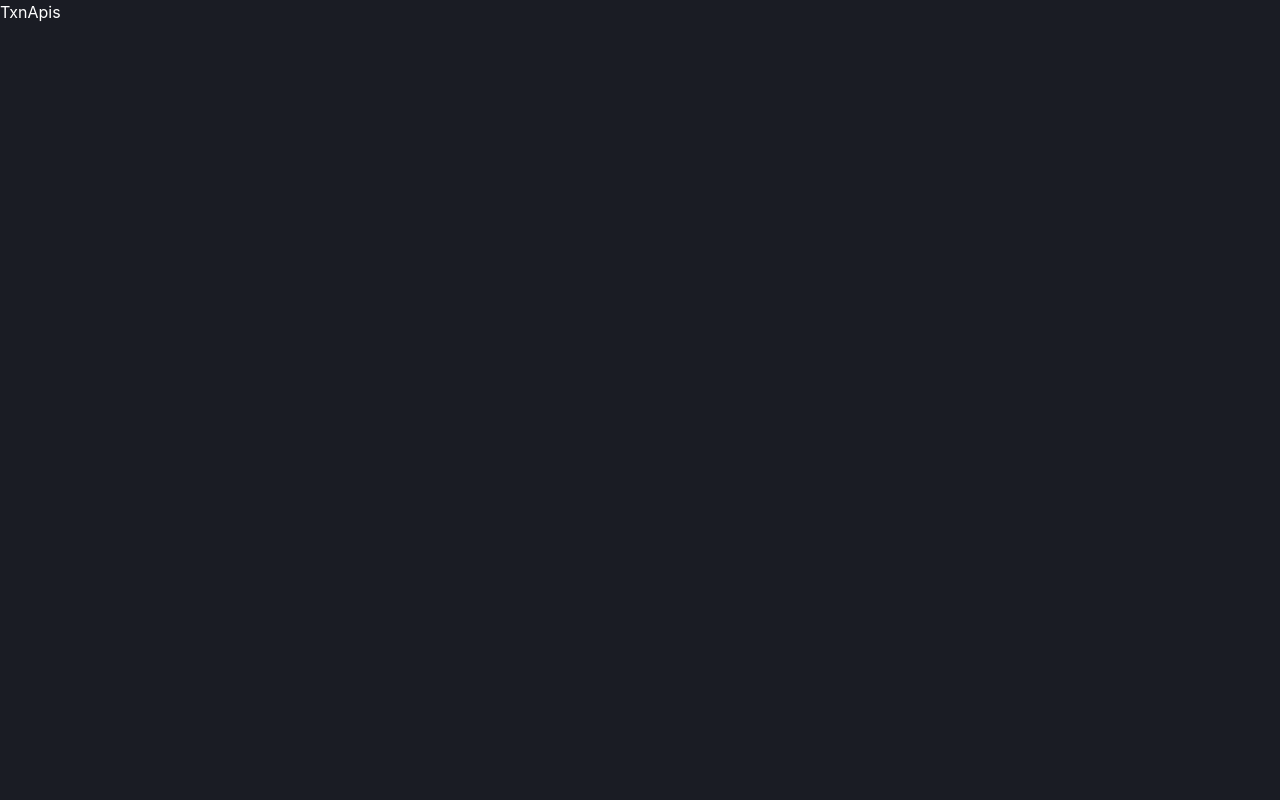
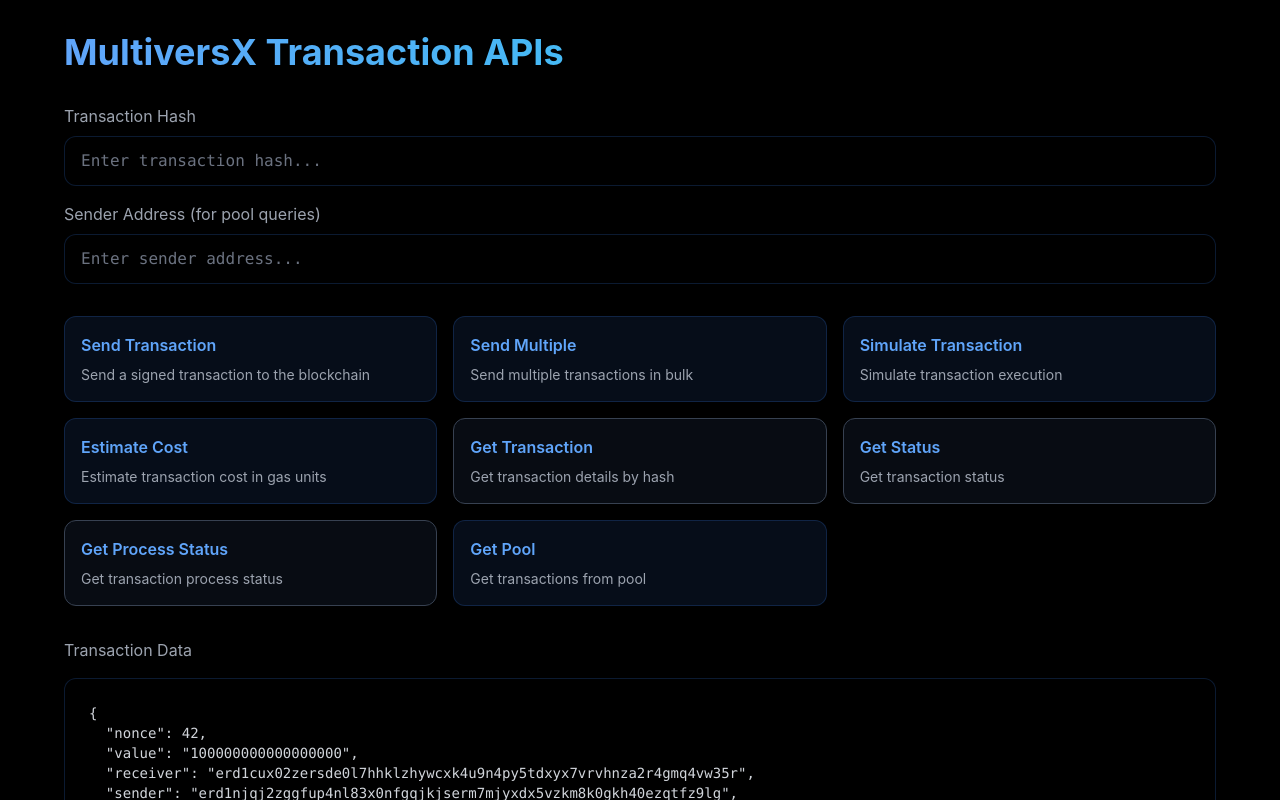
Before and after one commit to ayushsingh82/QueryX, a React (Vite) app: page /txn in a window 1280 px wide. Shown: the top 800 px of the page. Built offline with nearby package versions, Linux system fonts and the light colour scheme.

Commit message:
multivers txns

```diff
--- /dev/null
+++ b/src/components/mutilvers/BlockApis.jsx
@@ -0,0 +1,9 @@
+import React from 'react'
+
+const BlockApis = () => {
+  return (
+    <div>BlockApis</div>
+  )
+}
+
+export default BlockApis
--- a/src/components/mutilvers/TxnApis.jsx
+++ b/src/components/mutilvers/TxnApis.jsx
@@ -1,9 +1,192 @@
-import React from 'react'
+import React, { useState } from 'react';
+import { motion } from 'framer-motion';
+
+const EXAMPLE_TXN = {
+  nonce: 42,
+  value: "100000000000000000",
+  receiver: "erd1cux02zersde0l7hhklzhywcxk4u9n4py5tdxyx7vrvhnza2r4gmq4vw35r",
+  sender: "erd1njqj2zggfup4nl83x0nfgqjkjserm7mjyxdx5vzkm8k0gkh40ezqtfz9lg",
+  gasPrice: 1000000000,
+  gasLimit: 70000,
+  data: "Zm9vZCBmb3IgY2F0cw==",
+  signature: "93207c579bf57be03add632b0e1624a73576eeda8a1687e0fa286f03eb1a17ffb125ccdb008a264c402f074a360442c7a034e237679322f62268b614e926d10f",
+  chainId: "1",
+  version: 1
+};
 
 const TxnApis = () => {
+  const [txnHash, setTxnHash] = useState('');
+  const [sender, setSender] = useState('');
+  const [response, setResponse] = useState(null);
+  const [loading, setLoading] = useState(false);
+  const [txnData, setTxnData] = useState(EXAMPLE_TXN);
+
+  const handleApiCall = async (endpoint, method = 'GET', body = null) => {
+    setLoading(true);
+    try {
+      const baseUrl = 'https://gateway.multiversx.com/transaction';
+      let url = baseUrl;
+
+      if (endpoint === 'hash') {
+        url += `/${txnHash}`;
+      } else if (endpoint === 'status') {
+        url += `/${txnHash}/status`;
+      } else if (endpoint === 'process-status') {
+        url += `/${txnHash}/process-status`;
+      } else if (endpoint === 'pool') {
+        url += `/pool${sender ? `?by-sender=${sender}` : ''}`;
+      } else {
+        url += `/${endpoint}`;
+      }
+
+      const options = {
+        method,
+        headers: {
+          'Content-Type': 'application/json',
+        },
+        ...(body && { body: JSON.stringify(body) })
+      };
+
+      const response = await fetch(url, options);
+      const data = await response.json();
+      setResponse(data);
+    } catch (error) {
+      setResponse({ error: error.message });
+    }
+    setLoading(false);
+  };
+
   return (
-    <div>TxnApis</div>
-  )
-}
+    <div className="min-h-screen bg-black p-8">
+      <div className="max-w-6xl mx-auto">
+        <h1 className="text-4xl font-bold bg-gradient-to-r from-blue-400 to-cyan-400 bg-clip-text text-transparent mb-8">
+          MultiversX Transaction APIs
+        </h1>
 
-export default TxnApis
+        {/* Input Fields */}
+        <div className="mb-8 space-y-4">
+          <div>
+            <label className="block text-gray-400 mb-2">Transaction Hash</label>
+            <input
+              type="text"
+              value={txnHash}
+              onChange={(e) => setTxnHash(e.target.value)}
+              placeholder="Enter transaction hash..."
+              className="w-full bg-black/40 border border-blue-500/20 rounded-xl py-3 px-4
+                text-gray-200 placeholder-gray-500 focus:outline-none focus:border-blue-500/50
+                transition-all duration-300 font-mono"
+            />
+          </div>
+          <div>
+            <label className="block text-gray-400 mb-2">Sender Address (for pool queries)</label>
+            <input
+              type="text"
+              value={sender}
+              onChange={(e) => setSender(e.target.value)}
+              placeholder="Enter sender address..."
+              className="w-full bg-black/40 border border-blue-500/20 rounded-xl py-3 px-4
+                text-gray-200 placeholder-gray-500 focus:outline-none focus:border-blue-500/50
+                transition-all duration-300 font-mono"
+            />
+          </div>
+        </div>
+
+        {/* API Buttons */}
+        <div className="grid grid-cols-1 md:grid-cols-2 lg:grid-cols-3 gap-4 mb-8">
+          <ApiButton
+            title="Send Transaction"
+            description="Send a signed transaction to the blockchain"
+            onClick={() => handleApiCall('send', 'POST', txnData)}
+          />
+          <ApiButton
+            title="Send Multiple"
+            description="Send multiple transactions in bulk"
+            onClick={() => handleApiCall('send-multiple', 'POST', [txnData])}
+          />
+          <ApiButton
+            title="Simulate Transaction"
+            description="Simulate transaction execution"
+            onClick={() => handleApiCall('simulate', 'POST', txnData)}
+          />
+          <ApiButton
+            title="Estimate Cost"
+            description="Estimate transaction cost in gas units"
+            onClick={() => handleApiCall('cost', 'POST', txnData)}
+          />
+          <ApiButton
+            title="Get Transaction"
+            description="Get transaction details by hash"
+            onClick={() => handleApiCall('hash')}
+            disabled={!txnHash}
+          />
+          <ApiButton
+            title="Get Status"
+            description="Get transaction status"
+            onClick={() => handleApiCall('status')}
+            disabled={!txnHash}
+          />
+          <ApiButton
+            title="Get Process Status"
+            description="Get transaction process status"
+            onClick={() => handleApiCall('process-status')}
+            disabled={!txnHash}
+          />
+          <ApiButton
+            title="Get Pool"
+            description="Get transactions from pool"
+            onClick={() => handleApiCall('pool')}
+          />
+        </div>
+
+        {/* Transaction Data Editor */}
+        <div className="mb-8">
+          <h2 className="text-gray-400 mb-4">Transaction Data</h2>
+          <div className="bg-black/40 border border-blue-500/20 rounded-xl p-6">
+            <textarea
+              value={JSON.stringify(txnData, null, 2)}
+              onChange={(e) => {
+                try {
+                  setTxnData(JSON.parse(e.target.value));
+                } catch (error) {
+                  // Invalid JSON, ignore
+                }
+              }}
+              className="w-full bg-transparent text-gray-300 font-mono text-sm focus:outline-none"
+              rows={10}
+            />
+          </div>
+        </div>
+
+        {/* Response Display */}
+        {loading ? (
+          <div className="text-blue-400">Loading...</div>
+        ) : response && (
+          <div className="bg-black/40 border border-blue-500/20 rounded-xl p-6 overflow-x-auto">
+            <pre className="text-gray-300 whitespace-pre-wrap">
+              {JSON.stringify(response, null, 2)}
+            </pre>
+          </div>
+        )}
+      </div>
+    </div>
+  );
+};
+
+const ApiButton = ({ title, description, onClick, disabled }) => (
+  <motion.button
+    whileHover={{ scale: 1.02 }}
+    whileTap={{ scale: 0.98 }}
+    onClick={onClick}
+    disabled={disabled}
+    className={`p-4 rounded-xl border text-left transition-all duration-300
+      ${disabled
+        ? 'border-gray-700 bg-gray-900/50 cursor-not-allowed'
+        : 'border-blue-500/20 bg-blue-500/10 hover:border-blue-500/40'
+      }`}
+  >
+    <h3 className="text-blue-400 font-semibold mb-2">{title}</h3>
+    <p className="text-gray-400 text-sm">{description}</p>
+  </motion.button>
+);
+
+export default TxnApis;
--- a/src/main.jsx
+++ b/src/main.jsx
@@ -8,6 +8,7 @@
 import MultiversHome from './components/mutilvers/MultiversHome.jsx'
 import AddressesApis from './components/mutilvers/AddressesApis.jsx'
 import TxnApis from './components/mutilvers/TxnApis.jsx'
+import BlockApis from './components/mutilvers/BlockApis.jsx'
 
 ReactDOM.createRoot(document.getElementById('root')).render(
   <React.StrictMode>
@@ -19,6 +20,7 @@
           <Route path="multiverse" element={<MultiversHome />} />
           <Route path="addresses" element={<AddressesApis />} />
           <Route path="txn" element={<TxnApis />} />
+          <Route path="block" element={<BlockApis />} />
         </Route>
       </Routes>
     </BrowserRouter>
```
